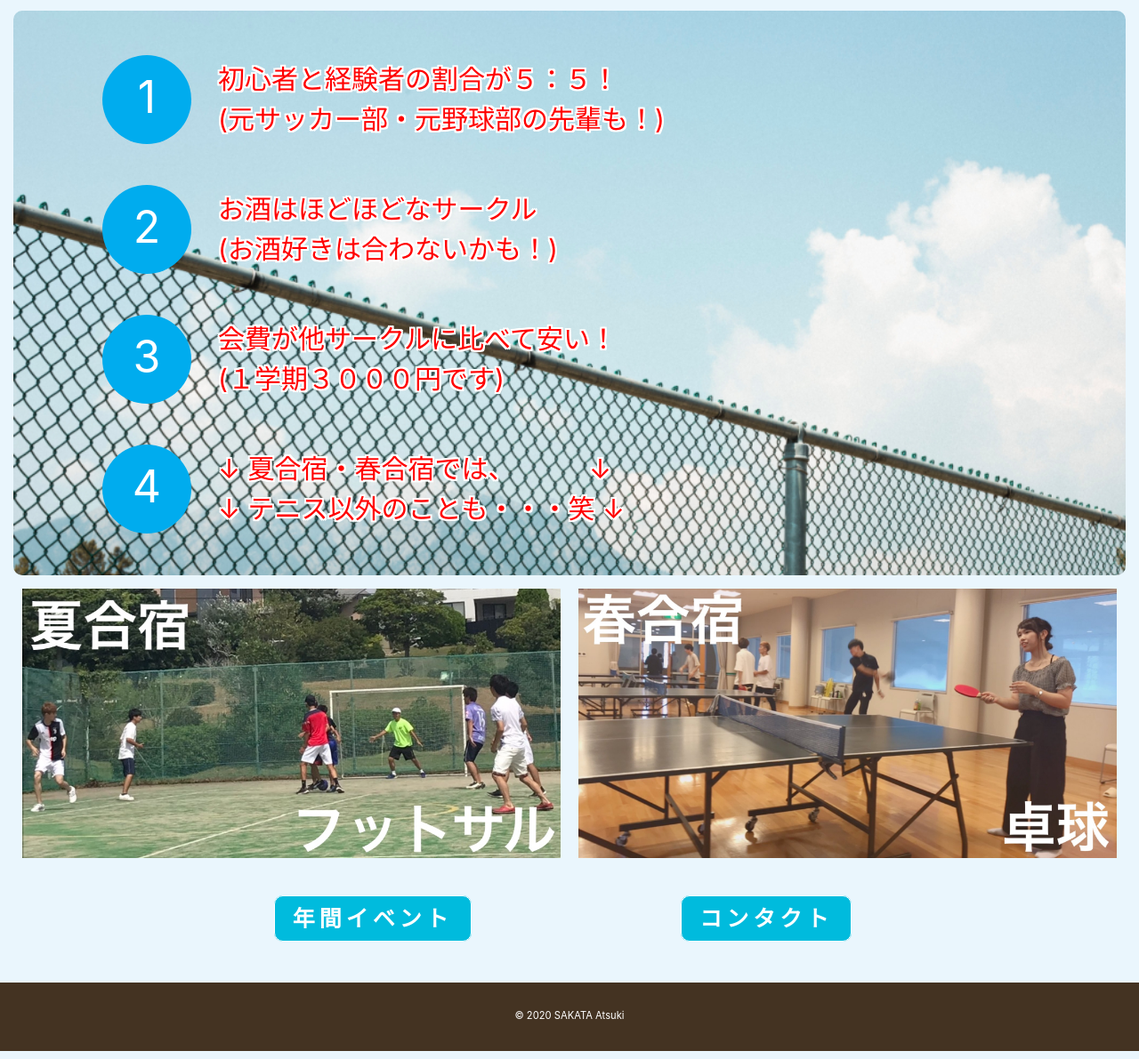
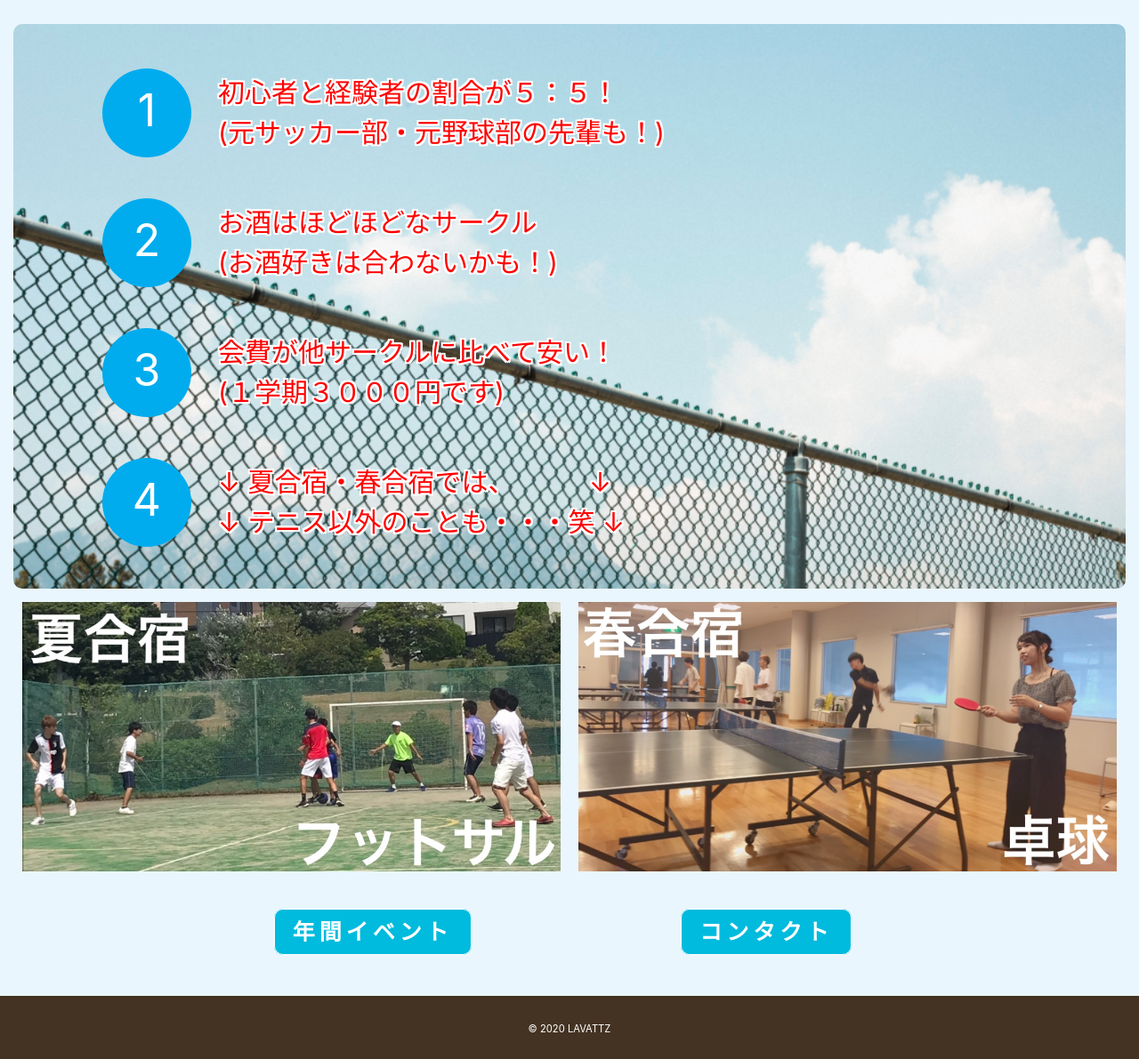
Before and after one commit to SAKATA-Atsuki/LAVATTZ, a plain HTML site: page introduction.html in a window 1280 px wide. Shown: the part 409-1600 px from the top of the page at 89% size. Drawn offline with nearby package versions, Linux system fonts and the light colour scheme.

Commit message:
Modified some files.

```diff
--- a/CSS/style.css
+++ b/CSS/style.css
@@ -72,6 +72,7 @@ header {
     background-repeat: no-repeat;
     border-radius: 10px;
     padding: 20px 0 1px 0;
+    margin-top: 15px;
     margin-bottom: 15px;
 }
 .introduction-li {
--- a/introduction.html
+++ b/introduction.html
@@ -76,7 +76,7 @@
         </div>
     </div>
     <footer class="row">
-        <p class="col"><small>&copy; 2020 SAKATA Atsuki</small></p>
+        <p class="col"><small>&copy; 2020 LAVATTZ</small></p>
     </footer>
     <script src="https://code.jquery.com/jquery-3.4.1.slim.min.js" integrity="sha384-J6qa4849blE2+poT4WnyKhv5vZF5SrPo0iEjwBvKU7imGFAV0wwj1yYfoRSJoZ+n" crossorigin="anonymous"></script>
     <script src="https://cdn.jsdelivr.net/npm/popper.js@1.16.0/dist/umd/popper.min.js" integrity="sha384-Q6E9RHvbIyZFJoft+2mJbHaEWldlvI9IOYy5n3zV9zzTtmI3UksdQRVvoxMfooAo" crossorigin="anonymous"></script>
```
Also changed, not shown: contact.html (+1 -1 lines), event.html (+1 -1 lines).
